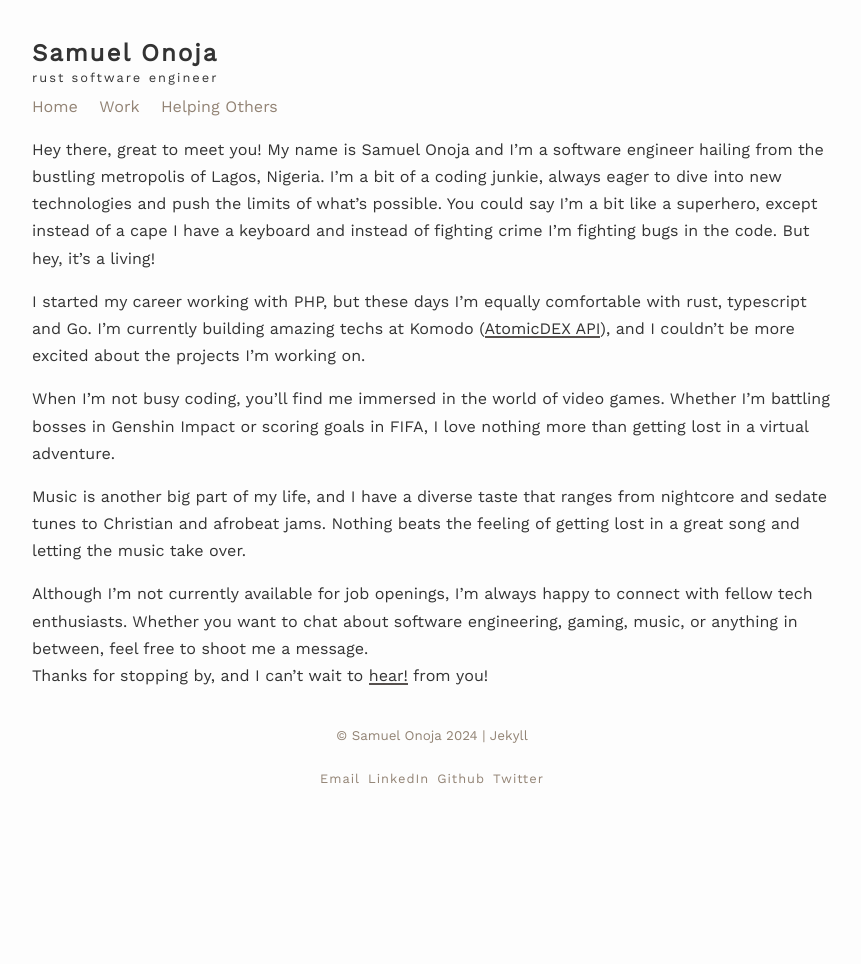
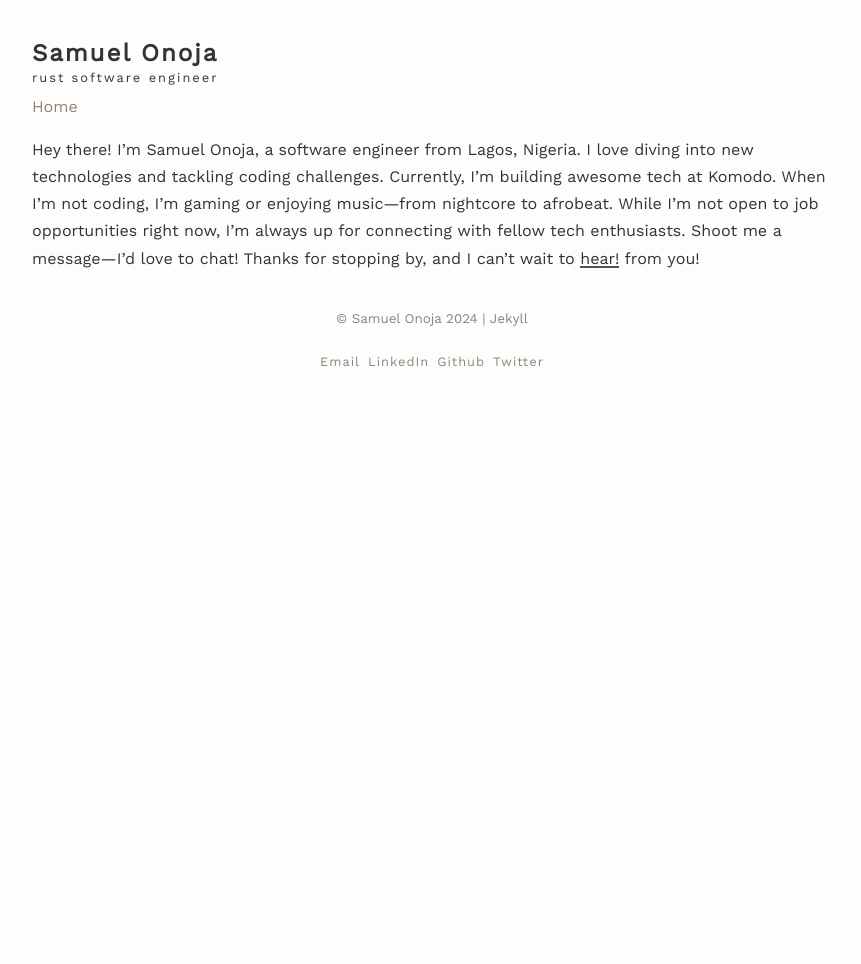
Before and after one commit to borngraced/bgd, a Jekyll site: the page built from index.md, in a window 1280 px wide. Shown: the whole page, without its empty margins (208-1069 px from the left). Built offline with Jekyll 4.4.1, drawn with Linux system fonts in a browser that asks for light colours; nearby versions of some CDN libraries.

Commit message:
update about me

```diff
--- a/_includes/navigation.html
+++ b/_includes/navigation.html
@@ -1,5 +1,3 @@
 <div class="links scroll">
   <a href="{{site.baseurl}}/">Home</a>
-  <a href="{{site.baseurl}}/work/">Work</a>
-  <a href="{{site.baseurl}}/helping-others/">Helping Others</a>
 </div>
--- a/index.md
+++ b/index.md
@@ -6,18 +6,4 @@ profile:
 published: true
 ---
 
-Hey there, great to meet you! My name is Samuel Onoja and I'm a software engineer hailing from the bustling metropolis of Lagos, Nigeria. I'm a bit of a coding junkie, always eager to dive into new technologies and push the limits of what's possible. You could say I'm a bit like a superhero, except instead of a cape I have a keyboard and instead of fighting crime I'm fighting bugs in the code. But hey, it's a living!
-<br>
-
-I started my career working with PHP, but these days I'm equally comfortable with rust, typescript and Go. I'm currently building amazing techs at Komodo ([AtomicDEX API](https://github.com/KomodoPlatform/atomicDEX-API){:target="\_blank"}), and I couldn't be more excited about the projects I'm working on.
-<br>
-
-When I'm not busy coding, you'll find me immersed in the world of video games. Whether I'm battling bosses in Genshin Impact or scoring goals in FIFA, I love nothing more than getting lost in a virtual adventure.
-<br>
-
-Music is another big part of my life, and I have a diverse taste that ranges from nightcore and sedate tunes to Christian and afrobeat jams. Nothing beats the feeling of getting lost in a great song and letting the music take over.
-<br>
-
-Although I'm not currently available for job openings, I'm always happy to connect with fellow tech enthusiasts. Whether you want to chat about software engineering, gaming, music, or anything in between, feel free to shoot me a message.
-<br>
-Thanks for stopping by, and I can't wait to [hear!](https://mailto:samiodev@icloud.com){:target="\_blank"} from you!
+Hey there! I'm Samuel Onoja, a software engineer from Lagos, Nigeria. I love diving into new technologies and tackling coding challenges. Currently, I'm building awesome tech at Komodo. When I'm not coding, I'm gaming or enjoying music—from nightcore to afrobeat. While I'm not open to job opportunities right now, I'm always up for connecting with fellow tech enthusiasts. Shoot me a message—I'd love to chat! Thanks for stopping by, and I can't wait to [hear!](https://mailto:samiodev@icloud.com){:target="\_blank"} from you!
```
Also changed, not shown: _pages/helping-others.md (deleted, +0 -17 lines), _pages/work.md (deleted, +0 -17 lines).
